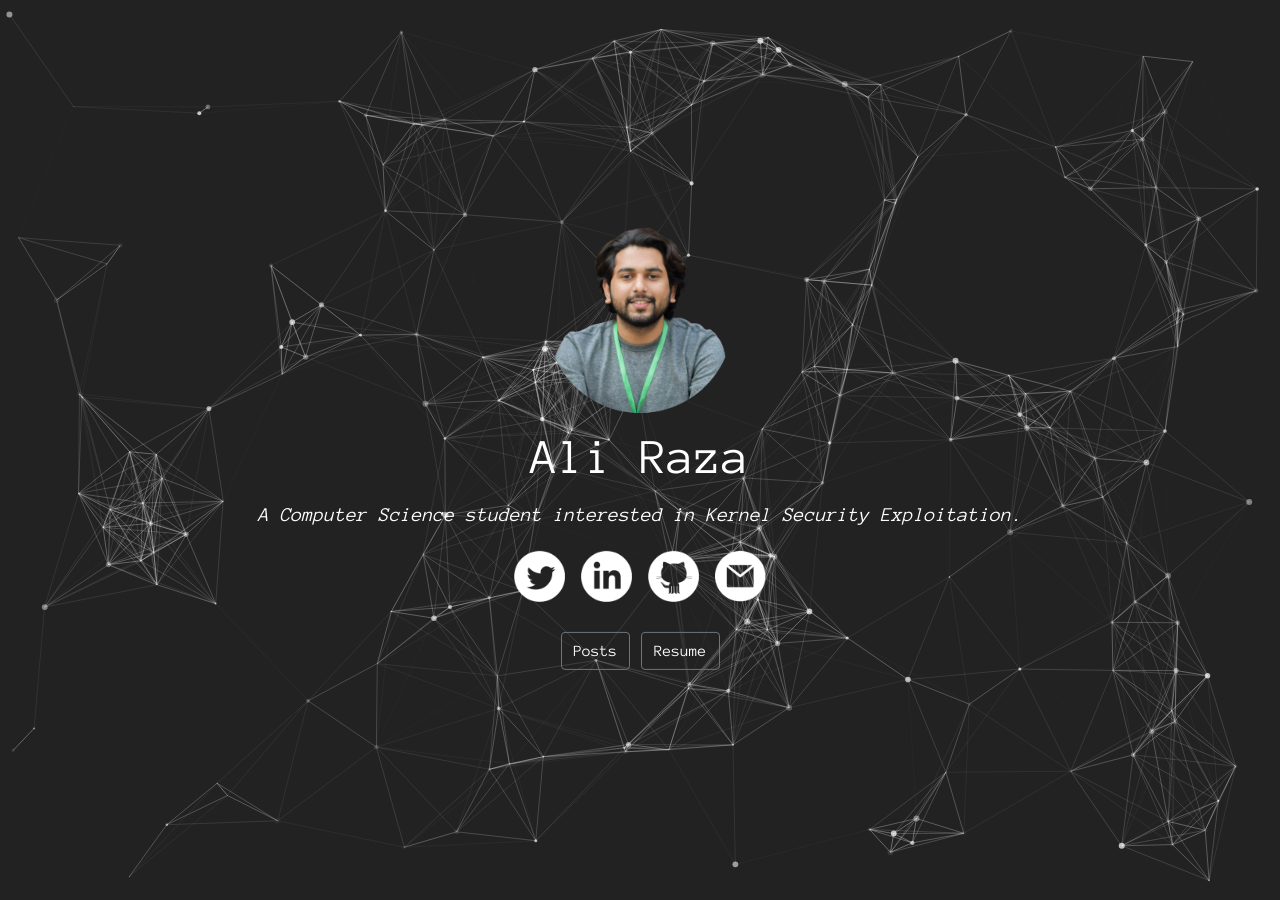
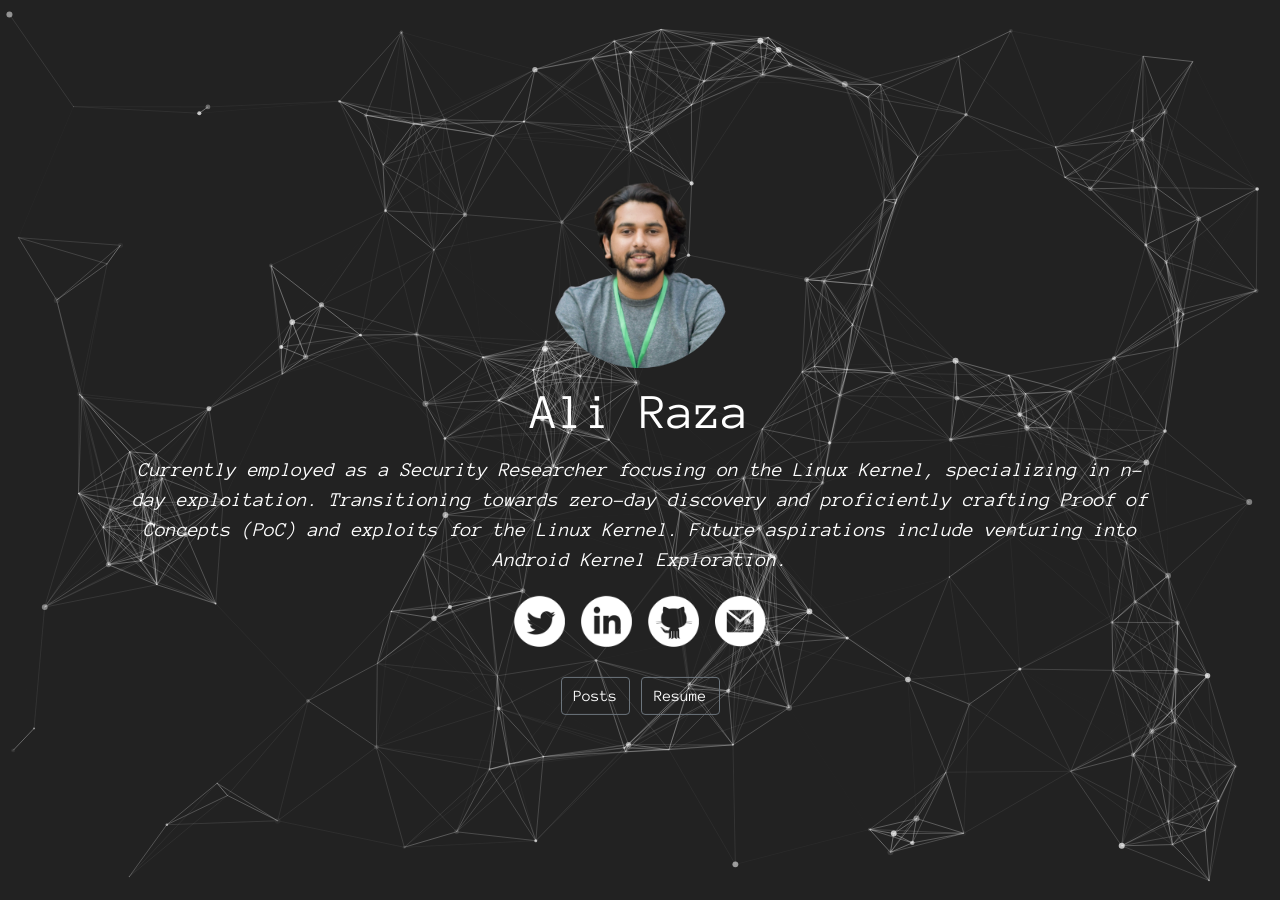
Before and after one commit to locus-x64/locus-x64.github.io, a Jekyll site: the page index.html, which Jekyll copies as it is, in a window 1280 px wide. Built offline with Jekyll 4.4.1, drawn with Linux system fonts in a browser that asks for light colours.

Commit message:
headline modified

```diff
--- a/index.html
+++ b/index.html
@@ -49,7 +49,7 @@ body {
             <!-- Illustration by https://www.instagram.com/kissdori/ -->
             <img src="assets/images/me.png" height="200" width="200"/>
             <p style="font-size: 50px; margin-bottom: 5px">Ali Raza</p>
-            <p style="padding-bottom: 5px"><i>A Computer Science student interested in Kernel Security Exploitation.</i></p>
+            <p style="padding-bottom: 5px"><i>Currently employed as a Security Researcher focusing on the Linux Kernel, specializing in n-day exploitation. Transitioning towards zero-day discovery and proficiently crafting Proof of Concepts (PoC) and exploits for the Linux Kernel. Future aspirations include venturing into Android Kernel Exploration.</i></p>
 
 
 
```
Also changed, not shown: 17 other files.
